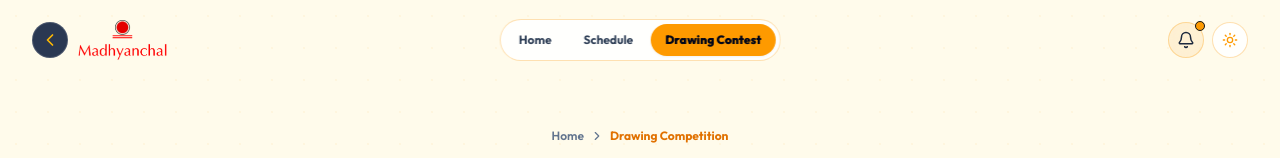
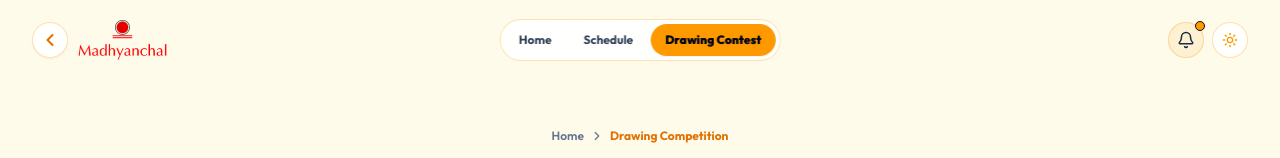
Before and after one commit to iamsayan/madhyanchal, a Next.js app: page /durgapuja/drawing-competition in a window 1280 px wide. Shown: the top 158 px of the page. Built offline with nearby package versions, Linux system fonts and the light colour scheme; no server answers.

Commit message:
feat: implement responsive navigation header with scroll-aware styling and conditional Durga Puja views

```diff
--- a/src/components/layout/header.tsx
+++ b/src/components/layout/header.tsx
@@ -76,15 +76,17 @@ export function Header() {
             <Link
               href="/"
               className={cn(
-                'flex items-center justify-center rounded-full transition-all focus-visible:outline-none active:scale-95',
+                'flex shrink-0 items-center justify-center rounded-full border shadow-xs backdrop-blur-2xl transition-all duration-300 hover:scale-105 active:scale-95 focus-visible:outline-none',
                 scrolled
-                  ? 'h-8 w-8 border border-slate-300/80 bg-slate-100/80 text-slate-800 hover:bg-amber-500 hover:text-slate-950 dark:border-white/15 dark:bg-stone-900/80 dark:text-slate-100 dark:hover:bg-amber-500'
-                  : 'h-9 w-9 border border-white/15 bg-[#132342]/90 text-amber-400 backdrop-blur-md hover:bg-[#1a2d52] dark:text-amber-400'
+                  ? 'h-8 w-8 border-slate-200/90 bg-white/95 text-amber-600 hover:bg-amber-500/10 dark:border-white/15 dark:bg-[#132342] dark:text-amber-400 dark:hover:bg-[#1a2d52]'
+                  : 'h-9 w-9 border-amber-500/30 bg-white/90 text-amber-600 hover:border-amber-500/50 hover:bg-amber-500/10 dark:border-white/20 dark:bg-[#132342] dark:text-amber-400 dark:hover:bg-[#1a2d52]'
               )}
-              title="Back to Main Website"
-              aria-label="Back to Main Website"
+              title="Return to Main Website"
+              aria-label="Return to Main Website"
             >
-              <ChevronLeft className="h-5 w-5" />
+              <ChevronLeft
+                className={cn('stroke-[2.5]', scrolled ? 'h-4 w-4' : 'h-5 w-5')}
+              />
             </Link>
           )}
 
```
